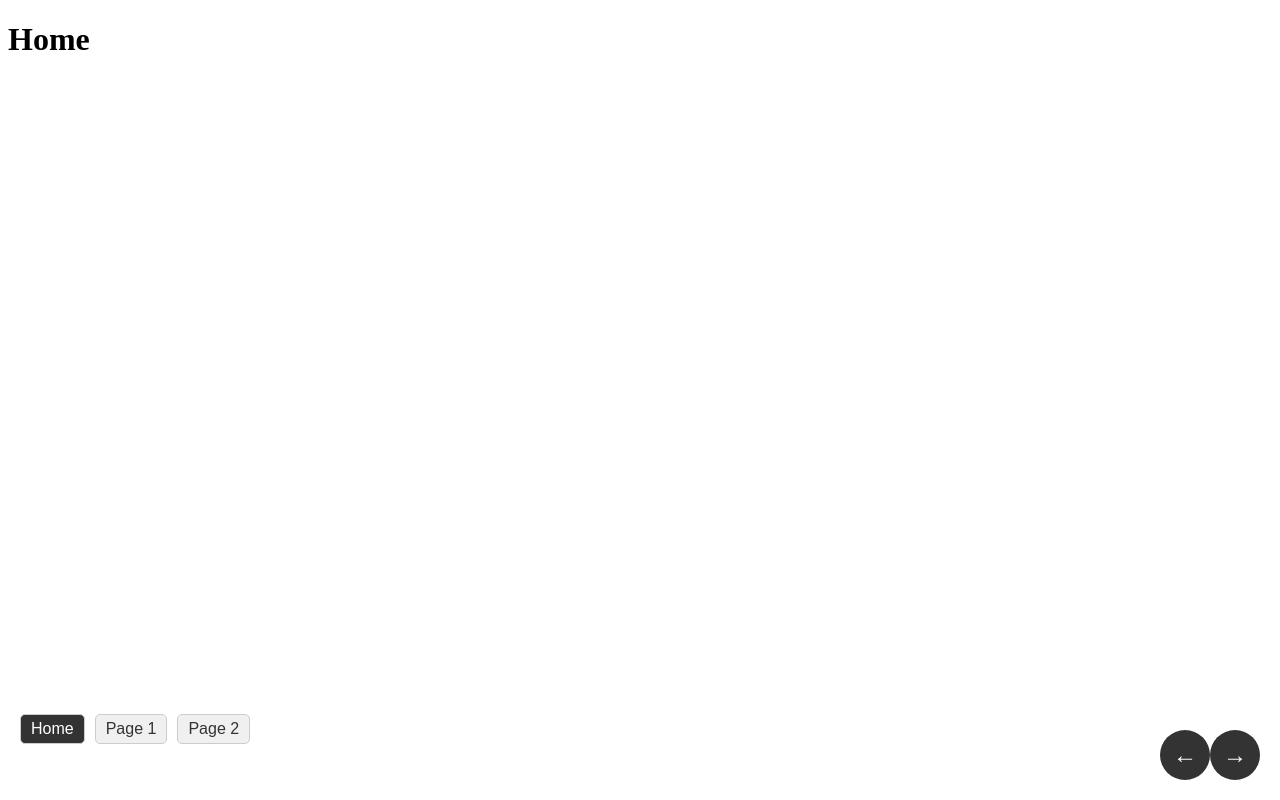
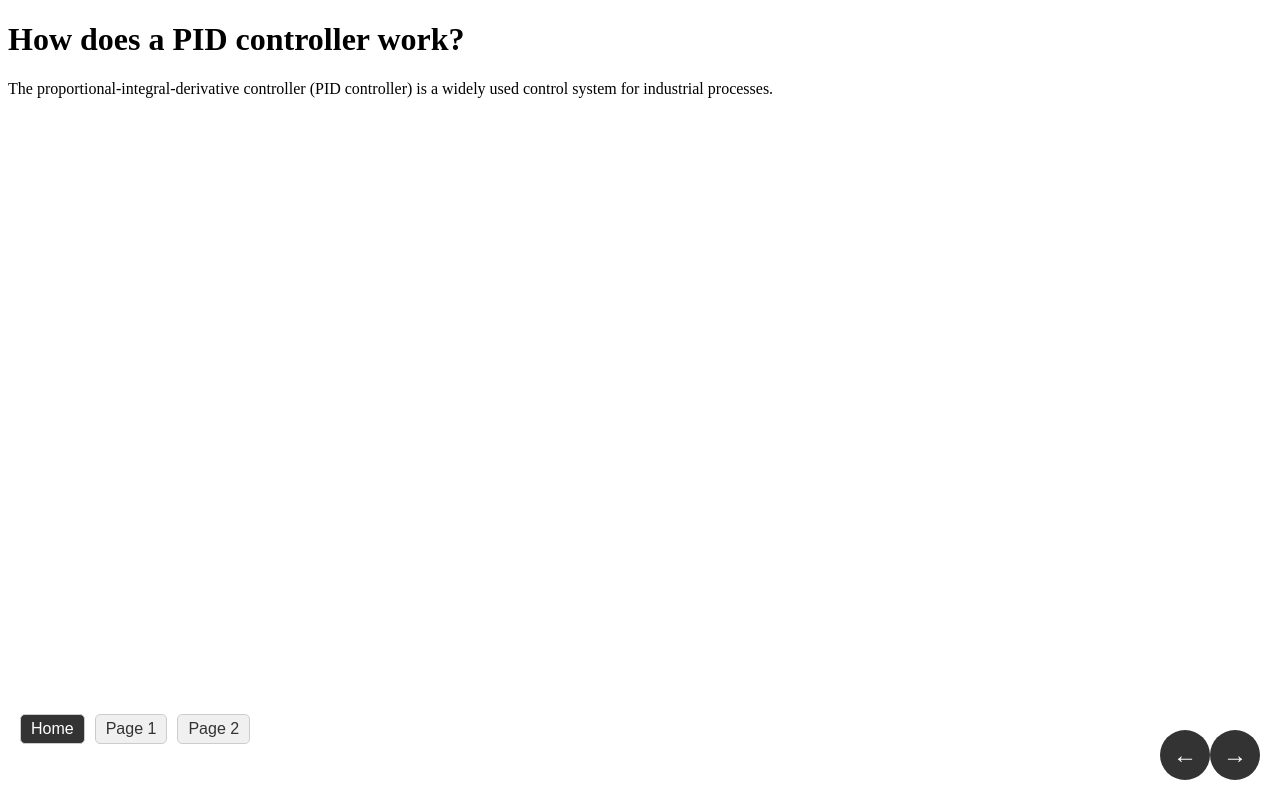
Before and after one commit to haakongarfjell/DSC_160_Final_Project, a SvelteKit app: page / in a window 1280 px wide. Built offline with nearby package versions, Linux system fonts and the light colour scheme; a web font is replaced by a local one.

Commit message:
Testing add path

```diff
--- a/src/components/App.svelte
+++ b/src/components/App.svelte
@@ -91,9 +91,9 @@
 
 <nav>
   <ul>
-    <li><a href="#" class="nav-link" class:active={currentPage==='home'} on:click|preventDefault={() => navigate('home')}>Home</a></li>
-    <li><a href="#" class="nav-link" class:active={currentPage==='page1'} on:click|preventDefault={() => navigate('page1')}>Page 1</a></li>
-    <li><a href="#" class="nav-link" class:active={currentPage==='page2'} on:click|preventDefault={() => navigate('page2')}>Page 2</a></li>
+    <li><a href="DSC_160_Final_Project/" class="nav-link" class:active={currentPage==='home'} on:click|preventDefault={() => navigate('home')}>Home</a></li>
+    <li><a href="DSC_160_Final_Project/" class="nav-link" class:active={currentPage==='page1'} on:click|preventDefault={() => navigate('page1')}>Page 1</a></li>
+    <li><a href="DSC_160_Final_Project/" class="nav-link" class:active={currentPage==='page2'} on:click|preventDefault={() => navigate('page2')}>Page 2</a></li>
     <!-- Add more pages as needed -->
   </ul>
 </nav>
--- a/src/components/Home.svelte
+++ b/src/components/Home.svelte
@@ -11,11 +11,12 @@
         unicode-range: U+0000-00FF, U+0131, U+0152-0153, U+02BB-02BC, U+02C6, U+02DA, U+02DC, U+2000-206F, U+2074, U+20AC, U+2122, U+2191, U+2193, U+2212, U+2215, U+FEFF, U+FFFD;
     }
 
-    h1 {
+    div {
         font-family: Gelasio
     }
 </style>
 
 <div>
-    <h1>Home</h1>
+    <h1>How does a PID controller work?</h1>
+    <p1>The proportional-integral-derivative controller (PID controller) is a widely used control system for industrial processes.</p1>
 </div>
```
